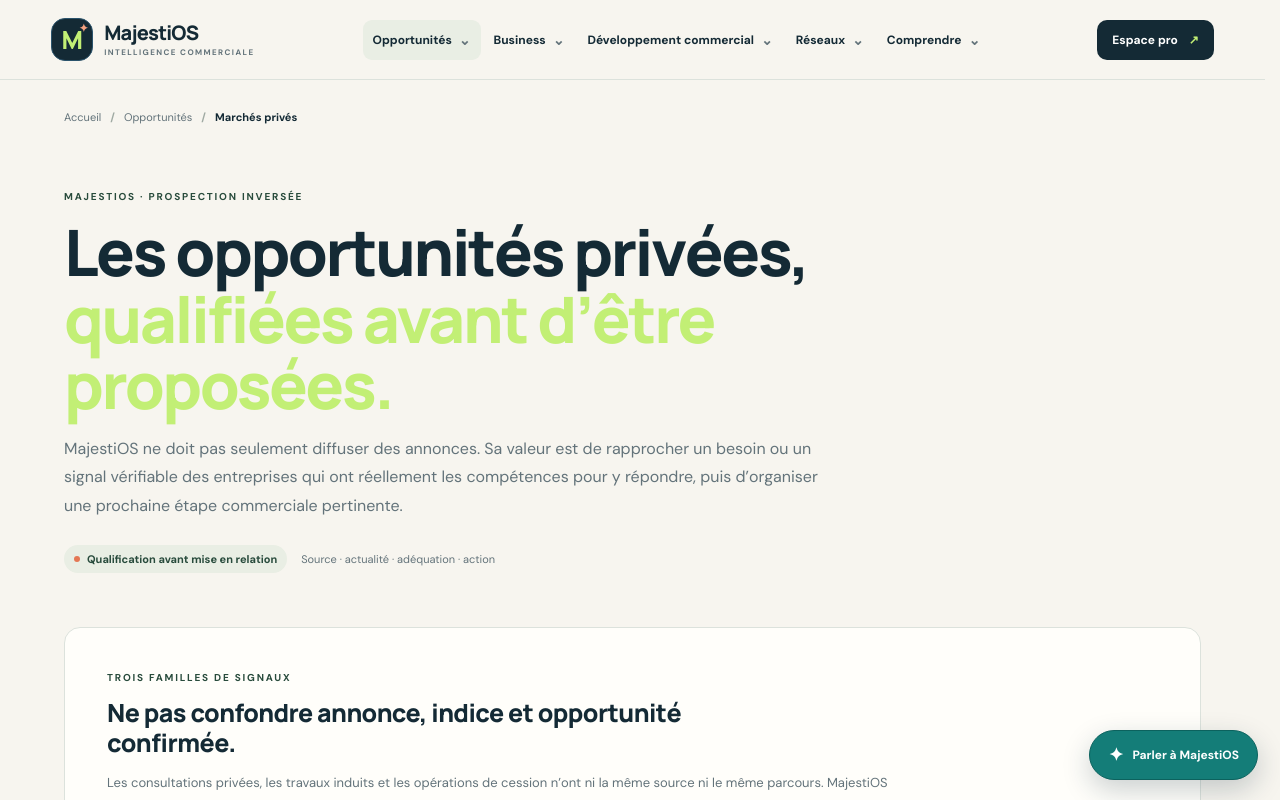
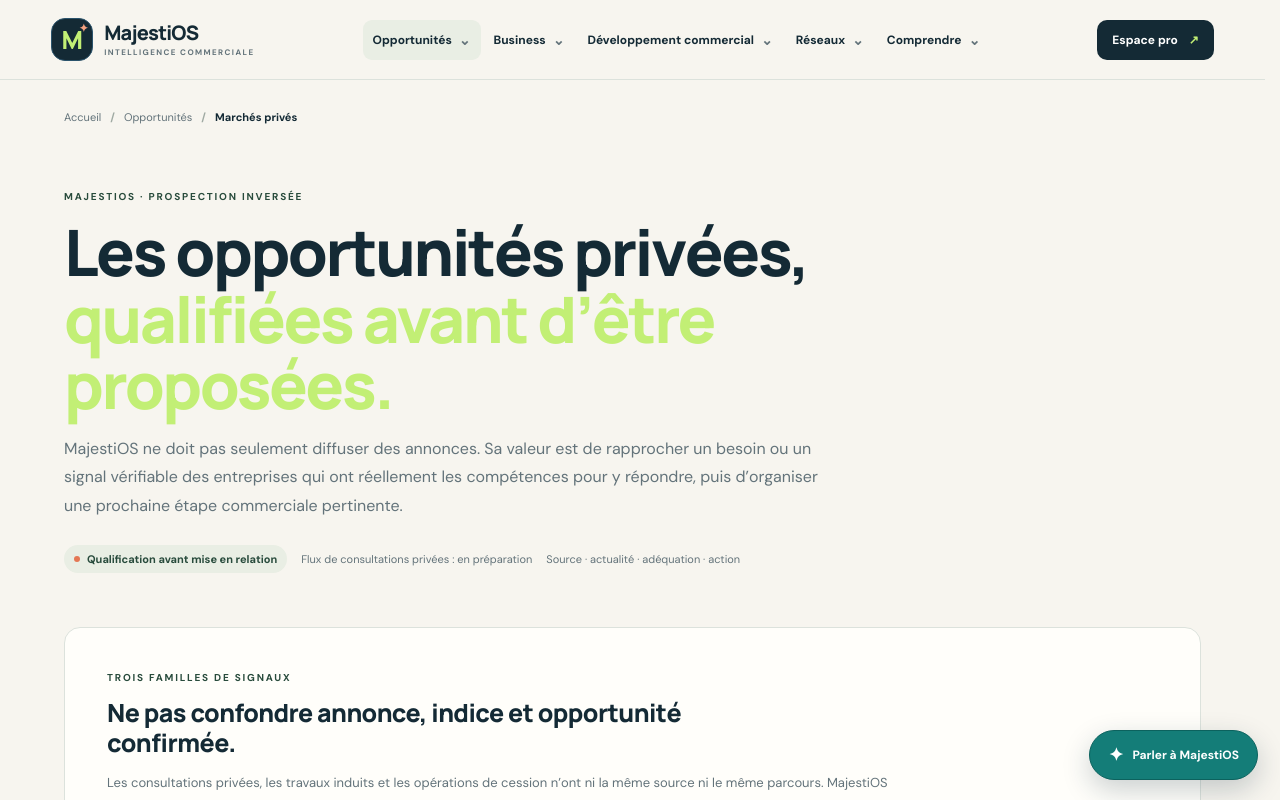
Before and after one commit to Chexpeer/Majestios, a Next.js app: page /opportunites/marches-prives in a window 1280 px wide. Shown: the top 800 px of the page. Built offline with nearby package versions, Linux system fonts and the light colour scheme.

Commit message:
Afficher clairement l’état du flux de marchés privés

```diff
--- a/src/app/opportunites/marches-prives/page.tsx
+++ b/src/app/opportunites/marches-prives/page.tsx
@@ -46,7 +46,7 @@ export default function MarchesPrivesPage() {
         <span className="eyebrow">MAJESTIOS · PROSPECTION INVERSÉE</span>
         <h1>Les opportunités privées, <span>qualifiées avant d’être proposées.</span></h1>
         <p>MajestiOS ne doit pas seulement diffuser des annonces. Sa valeur est de rapprocher un besoin ou un signal vérifiable des entreprises qui ont réellement les compétences pour y répondre, puis d’organiser une prochaine étape commerciale pertinente.</p>
-        <div className="page-hero-meta"><span className="status-chip"><i />Qualification avant mise en relation</span><span>Source · actualité · adéquation · action</span></div>
+        <div className="page-hero-meta"><span className="status-chip"><i />Qualification avant mise en relation</span><span>Flux de consultations privées : en préparation</span><span>Source · actualité · adéquation · action</span></div>
       </section>
       <section className="content-panel">
         <span className="eyebrow">TROIS FAMILLES DE SIGNAUX</span>
```
